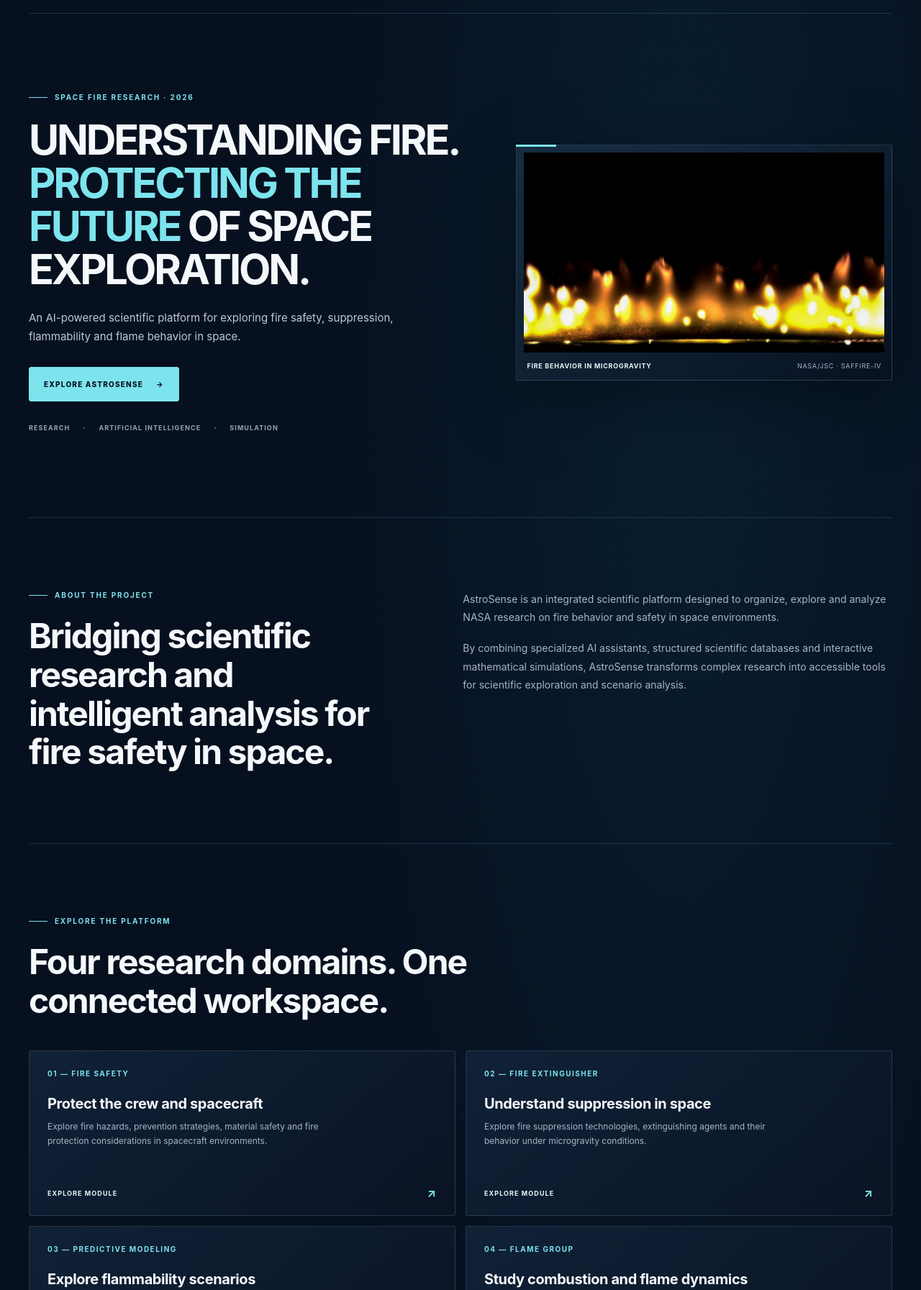
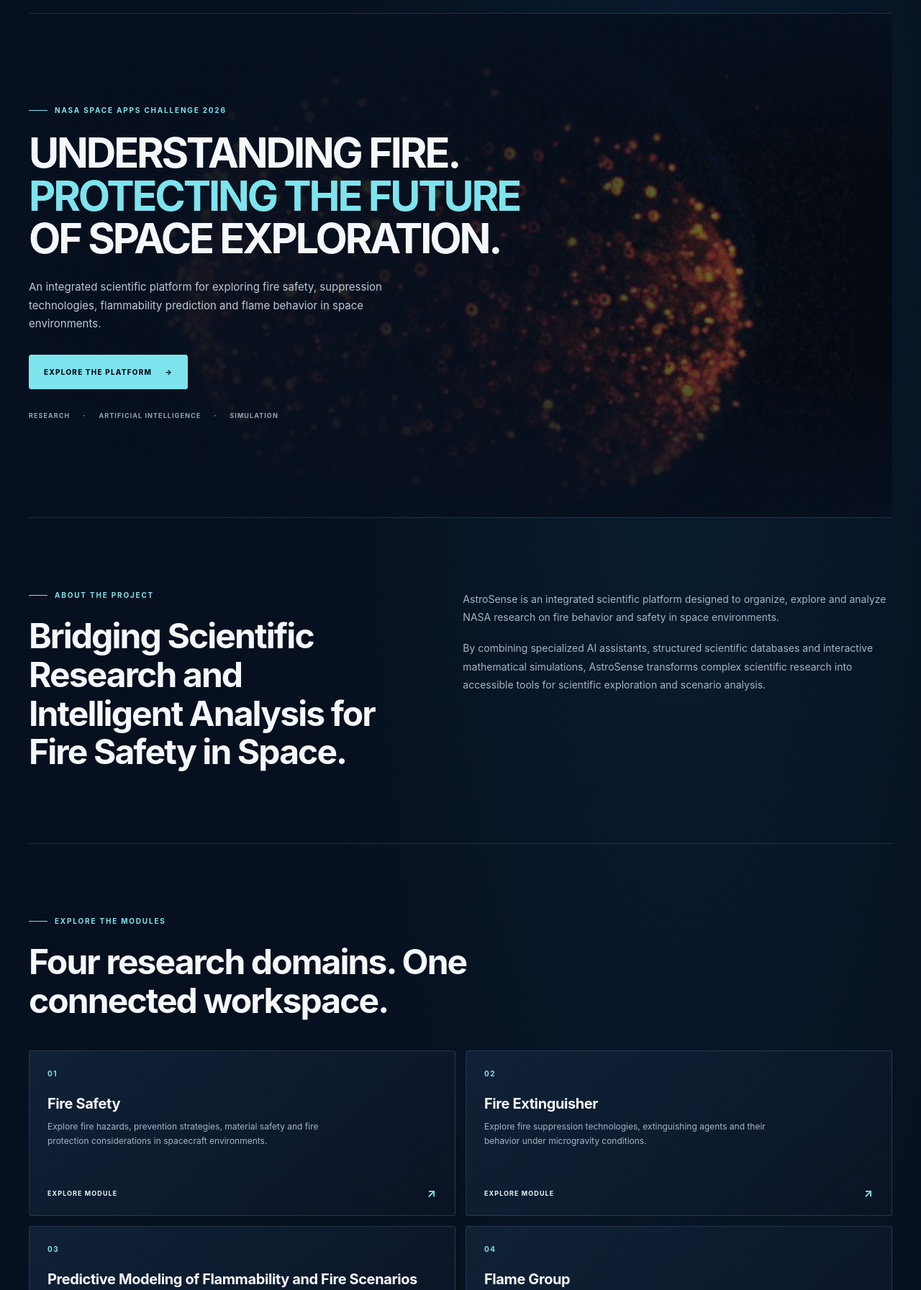
Before and after one commit to vanessacpgz-hub/NASA_AstroSense_Damkohler, a plain HTML site: page index.html in a window 1280 px wide. Shown: the part 67-1860 px from the top of the page at 72% size. Drawn offline with nearby package versions, Linux system fonts and the light colour scheme.

Commit message:
Use microgravity flame image on landing page
Co-authored-by: Copilot <223556219+Copilot@users.noreply.github.com>

```diff
--- a/index.html
+++ b/index.html
@@ -1945,17 +1945,41 @@
         }
 
         .landing-hero {
+            position: relative;
+            isolation: isolate;
             display: grid;
             min-height: min(700px, calc(100vh - 86px));
             align-items: center;
             padding: 64px 0 72px;
+            background: #07101f;
+        }
+
+        .landing-hero::before {
+            position: absolute;
+            z-index: -1;
+            inset: 0;
+            background:
+                linear-gradient(90deg, rgba(7, 16, 31, .98) 0%, rgba(7, 16, 31, .88) 42%, rgba(7, 16, 31, .38) 100%),
+                linear-gradient(0deg, #07101f 0%, rgba(7, 16, 31, .08) 30%, rgba(7, 16, 31, .08) 70%, #07101f 100%);
+            content: "";
+        }
+
+        .landing-hero-image {
+            position: absolute;
+            z-index: -2;
+            inset: 0;
+            width: 100%;
+            height: 100%;
+            object-fit: cover;
+            object-position: center 44%;
         }
 
         .landing-hero-grid {
             display: grid;
-            grid-template-columns: minmax(0, 1.08fr) minmax(340px, .92fr);
+            grid-template-columns: minmax(0, 1fr);
             align-items: center;
-            gap: clamp(36px, 5vw, 64px);
+            max-width: 850px;
+            position: relative;
         }
 
         .landing-eyebrow {
@@ -2048,49 +2072,6 @@
             content: "·";
         }
 
-        .landing-hero-figure {
-            position: relative;
-            margin: 0;
-            padding: 10px;
-            border: 1px solid var(--landing-border);
-            background: linear-gradient(145deg, rgba(25, 50, 72, .82), rgba(7, 16, 31, .75));
-            box-shadow: 0 26px 90px rgba(0, 0, 0, .34);
-        }
-
-        .landing-hero-figure::before {
-            position: absolute;
-            z-index: 1;
-            top: -1px;
-            left: -1px;
-            width: 56px;
-            height: 3px;
-            background: var(--landing-cyan);
-            content: "";
-        }
-
-        .landing-hero-figure img {
-            display: block;
-            width: 100%;
-            aspect-ratio: 1.8;
-            object-fit: cover;
-            background: #02060c;
-        }
-
-        .landing-hero-figure figcaption {
-            display: flex;
-            justify-content: space-between;
-            gap: 12px;
-            padding: 12px 4px 2px;
-            color: #a7b5c5;
-            font-size: 9px;
-            letter-spacing: .08em;
-            line-height: 1.5;
-        }
-
-        .landing-hero-figure figcaption strong {
-            color: #e8f4fa;
-        }
-
         .landing-section {
             padding: 100px 0;
             border-top: 1px solid var(--landing-border);
@@ -2396,9 +2377,8 @@
         @media (max-width: 900px) {
             .landing-nav { gap: 16px; }
             .landing-nav a { font-size: 8px; }
-            .landing-hero-grid { grid-template-columns: 1fr; gap: 34px; }
+            .landing-hero-grid { grid-template-columns: 1fr; }
             .landing-hero h1 { font-size: clamp(40px, 6vw, 58px); }
-            .landing-hero-figure { max-width: 760px; }
         }
 
         @media (max-width: 700px) {
@@ -2414,7 +2394,6 @@
             .landing-simulation-grid { grid-template-columns: 1fr; gap: 36px; }
             .landing-hero h1 { font-size: clamp(38px, 10vw, 58px); }
             .landing-hero-copy { font-size: 14px; }
-            .landing-hero-figure { max-width: 560px; }
             .landing-section { padding: 72px 0; }
             .landing-section-heading { margin-bottom: 28px; }
             .landing-modules-grid { grid-template-columns: 1fr; }
@@ -2428,7 +2407,6 @@
             .landing-brand-copy small { font-size: 7px; }
             .landing-nav a { letter-spacing: .04em; }
             .landing-hero h1 { font-size: 36px; }
-            .landing-hero-figure figcaption { flex-direction: column; }
             .landing-footer { flex-direction: column; }
         }
 
@@ -2466,23 +2444,17 @@
 
             <div class="landing-main">
                 <section id="landing-top" class="landing-hero">
+                    <img class="landing-hero-image" src="assets/astro-microgravity-flame.png" alt="Spherical flame with glowing particles in a microgravity combustion experiment." fetchpriority="high">
                     <div class="landing-hero-grid">
                         <div>
-                            <p class="landing-eyebrow">SPACE FIRE RESEARCH · 2026</p>
+                            <p class="landing-eyebrow">NASA SPACE APPS CHALLENGE 2026</p>
                             <h1>UNDERSTANDING FIRE.<br><span>PROTECTING THE FUTURE</span> OF SPACE EXPLORATION.</h1>
-                            <p class="landing-hero-copy">An AI-powered scientific platform for exploring fire safety, suppression, flammability and flame behavior in space.</p>
-                            <button class="landing-primary" type="button" onclick="enterPlatform('fire-safety')">EXPLORE ASTROSENSE <span aria-hidden="true">→</span></button>
+                            <p class="landing-hero-copy">An integrated scientific platform for exploring fire safety, suppression technologies, flammability prediction and flame behavior in space environments.</p>
+                            <button class="landing-primary" type="button" onclick="enterPlatform('fire-safety')">EXPLORE THE PLATFORM <span aria-hidden="true">→</span></button>
                             <div class="landing-tags" aria-label="Research, artificial intelligence, and simulation">
                                 <span>RESEARCH</span><span>ARTIFICIAL INTELLIGENCE</span><span>SIMULATION</span>
                             </div>
                         </div>
-                        <figure class="landing-hero-figure">
-                            <img src="assets/saffire-hero.jpg" alt="Plexiglass burning inside NASA's SAFFIRE-IV spacecraft fire experiment." fetchpriority="high">
-                            <figcaption>
-                                <strong>FIRE BEHAVIOR IN MICROGRAVITY</strong>
-                                <span>NASA/JSC · SAFFIRE-IV</span>
-                            </figcaption>
-                        </figure>
                     </div>
                 </section>
 
@@ -2490,42 +2462,42 @@
                     <div class="landing-about-grid">
                         <div>
                             <p class="landing-eyebrow">ABOUT THE PROJECT</p>
-                            <h2>Bridging scientific research and intelligent analysis for fire safety in space.</h2>
+                            <h2>Bridging Scientific Research and Intelligent Analysis for Fire Safety in Space.</h2>
                         </div>
                         <div class="landing-about-copy">
                             <p>AstroSense is an integrated scientific platform designed to organize, explore and analyze NASA research on fire behavior and safety in space environments.</p>
-                            <p>By combining specialized AI assistants, structured scientific databases and interactive mathematical simulations, AstroSense transforms complex research into accessible tools for scientific exploration and scenario analysis.</p>
+                            <p>By combining specialized AI assistants, structured scientific databases and interactive mathematical simulations, AstroSense transforms complex scientific research into accessible tools for scientific exploration and scenario analysis.</p>
                         </div>
                     </div>
                 </section>
 
                 <section id="modules" class="landing-section">
                     <div class="landing-section-heading">
-                        <p class="landing-eyebrow">EXPLORE THE PLATFORM</p>
+                        <p class="landing-eyebrow">EXPLORE THE MODULES</p>
                         <h2>Four research domains. One connected workspace.</h2>
                     </div>
                     <div class="landing-modules-grid">
                         <button class="module-card" type="button" onclick="enterPlatform('fire-safety')">
-                            <span class="module-index">01 — FIRE SAFETY</span>
-                            <strong>Protect the crew and spacecraft</strong>
+                            <span class="module-index">01</span>
+                            <strong>Fire Safety</strong>
                             <p>Explore fire hazards, prevention strategies, material safety and fire protection considerations in spacecraft environments.</p>
                             <span class="module-card-cta"><span>Explore module</span><span aria-hidden="true">↗</span></span>
                         </button>
                         <button class="module-card" type="button" onclick="enterPlatform('fire-extinguisher')">
-                            <span class="module-index">02 — FIRE EXTINGUISHER</span>
-                            <strong>Understand suppression in space</strong>
+                            <span class="module-index">02</span>
+                            <strong>Fire Extinguisher</strong>
                             <p>Explore fire suppression technologies, extinguishing agents and their behavior under microgravity conditions.</p>
                             <span class="module-card-cta"><span>Explore module</span><span aria-hidden="true">↗</span></span>
                         </button>
                         <button class="module-card" type="button" onclick="enterPlatform('predictive-modeling')">
-                            <span class="module-index">03 — PREDICTIVE MODELING</span>
-                            <strong>Explore flammability scenarios</strong>
+                            <span class="module-index">03</span>
+                            <strong>Predictive Modeling of Flammability and Fire Scenarios</strong>
                             <p>Analyze flammability parameters and explore mathematical models for predicting fire behavior and potential scenarios.</p>
                             <span class="module-card-cta"><span>Explore module</span><span aria-hidden="true">↗</span></span>
                         </button>
                         <button class="module-card" type="button" onclick="enterPlatform('flame-group')">
-                            <span class="module-index">04 — FLAME GROUP</span>
-                            <strong>Study combustion and flame dynamics</strong>
+                            <span class="module-index">04</span>
+                            <strong>Flame Group</strong>
                             <p>Explore scientific research on flame behavior, combustion dynamics and flame characteristics in space environments.</p>
                             <span class="module-card-cta"><span>Explore module</span><span aria-hidden="true">↗</span></span>
                         </button>
@@ -2536,10 +2508,10 @@
                     <div class="landing-flamy-grid">
                         <div>
                             <p class="landing-eyebrow">MEET FLAMY</p>
-                            <h2>Your AI-powered research coordinator.</h2>
+                            <h2>Your AI-Powered Research Coordinator</h2>
                             <div class="landing-flamy-copy">
                                 <p><strong>One platform. Multiple specialized AI assistants.</strong></p>
-                                <p>Flamy coordinates specialized AI assistants connected to scientific datasets and research for their respective modules. Ask scientific questions, retrieve relevant information and explore the research in two consultation modes.</p>
+                                <p>Flamy coordinates a network of specialized AI assistants, each connected to scientific datasets and research belonging to its respective module. It allows users to ask scientific questions, retrieve relevant information and explore research through two consultation modes:</p>
                             </div>
                         </div>
                         <div class="flamy-panel">
@@ -2550,7 +2522,7 @@
                             <div class="flamy-modes">
                                 <div class="flamy-mode">
                                     <strong>DATABASE MODE</strong>
-                                    <p>Answers based exclusively on the integrated research database.</p>
+                                    <p>Answers based exclusively on the integrated scientific research database.</p>
                                 </div>
                                 <div class="flamy-mode">
                                     <strong>INTERNET MODE</strong>
@@ -2564,14 +2536,15 @@
                 <section id="simulations" class="landing-section landing-simulation">
                     <div class="landing-simulation-grid">
                         <div class="landing-simulation-copy">
-                            <p class="landing-eyebrow">FROM SCIENTIFIC RESEARCH TO INTERACTIVE SIMULATION</p>
-                            <h2>Explore how parameters shape fire-related scenarios.</h2>
-                            <p>Use mathematical approximations based on scientific research to explore different operating conditions.</p>
+                            <p class="landing-eyebrow">INTERACTIVE SIMULATIONS</p>
+                            <h2>From Scientific Research to Interactive Simulation.</h2>
+                            <p>Explore how different parameters influence fire-related scenarios through mathematical approximations based on scientific research.</p>
                             <ul>
                                 <li>Modify simulation parameters.</li>
                                 <li>Explore different operating conditions.</li>
                                 <li>Compare selected values against reference conditions.</li>
                                 <li>Visualize parameter proximity through an indicator system.</li>
+                                <li>Analyze the relationship between variables and their influence on fire-related scenarios.</li>
                             </ul>
                             <button class="landing-primary" type="button" onclick="enterPlatform('predictive-modeling')">EXPLORE THE MODELS <span aria-hidden="true">→</span></button>
                         </div>
@@ -2603,8 +2576,8 @@
                 <section class="landing-section">
                     <div class="landing-final-cta">
                         <p class="landing-eyebrow">CONTINUE THE EXPLORATION</p>
-                        <h2>Explore the science behind fire in space.</h2>
-                        <p>Discover research, interact with scientific data and explore fire behavior through AI and mathematical modeling.</p>
+                        <h2>EXPLORE THE SCIENCE BEHIND FIRE IN SPACE.</h2>
+                        <p>Discover research, interact with scientific data and explore fire behavior through artificial intelligence and mathematical modeling.</p>
                         <button class="landing-primary" type="button" onclick="enterPlatform('fire-safety')">ENTER THE PLATFORM <span aria-hidden="true">→</span></button>
                     </div>
                 </section>
```
Also changed, not shown: assets/astro-microgravity-flame.png (added).
